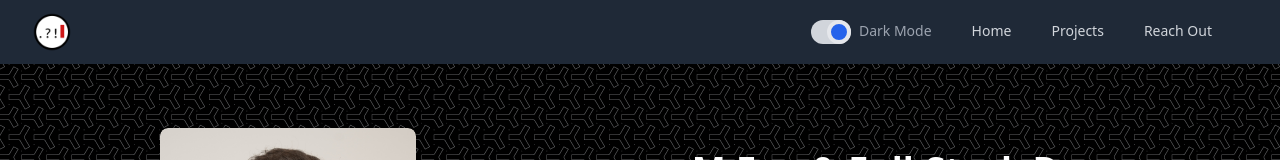
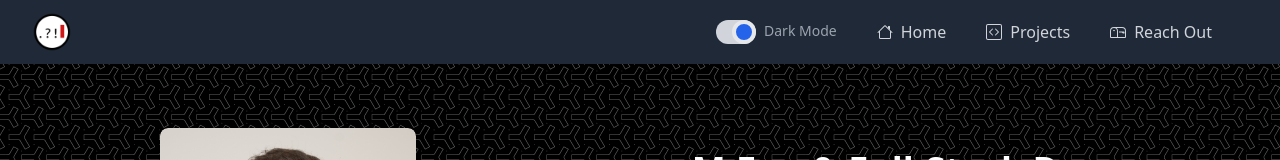
Before and after one commit to etlecoent/portfolio, a React (Create React App) app in the folder frontend/: page / in a window 1280 px wide. Shown: the top 160 px of the page. Built offline with nearby package versions, Linux system fonts and the light colour scheme.

Commit message:
Refactored code to use custom components for navBar items

```diff
--- /dev/null
+++ b/frontend/src/components/NavBarItem.js
@@ -0,0 +1,15 @@
+import { Link } from "react-router-dom";
+
+export default function NavBarItem(props) {
+
+  const {text, svg, url, handleClick} = props;
+
+  return (
+    <Link to={url} className="flex flex-row content-center" onClick={handleClick}>
+      <div className="flex flex-row content-center items-center text-gray-300 hover:text-white px-3 py-2 rounded-md text-base font-medium">
+        {svg}
+        <span className="pl-2">{text}</span>
+      </div>
+    </Link>
+  )
+}
--- a/frontend/src/containers/NavBar.js
+++ b/frontend/src/containers/NavBar.js
@@ -1,7 +1,8 @@
 import { useState } from "react";
 import { Link } from "react-router-dom";
 
-import Toggle from "./../components/Toggle"
+import Toggle from "./../components/Toggle";
+import NavBarItem from "./../components/NavBarItem";
 
 import logo from "../images/logo.png";
 
@@ -19,25 +20,43 @@ const NavBar = (props) => {
               <img className="h-10" src={logo} alt="logo"/>
             </div>
             <div className="hidden md:block">
-              <div className="ml-10 flex items-baseline space-x-4">
-                <div className="text-gray-300  hover:text-white px-3 py-2 rounded-md text-sm font-medium">
+              <div className="ml-10 flex items-center space-x-4">
+                <div className=" flex flex-row items-center text-gray-300  hover:text-white px-3 py-2 rounded-md text-sm font-medium">
                   <Toggle state={darkMode} handleClick={() => setDarkMode(!darkMode)}/>
                 </div>
-                <Link to="/">
-                  <div className="text-gray-300  hover:text-white px-3 py-2 rounded-md text-sm font-medium">
-                    Home
-                  </div>
-                </Link>
-                <Link to="/projects">
-                  <div className="text-gray-300  hover:text-white px-3 py-2 rounded-md text-sm font-medium">
-                    Projects
-                  </div>
-                </Link>
-                <Link to="/reachout">
-                  <div className="text-gray-300  hover:text-white px-3 py-2 rounded-md text-sm font-medium">
-                    Reach Out
-                  </div>
-                </Link>
+
+                <NavBarItem
+                  url={"/"}
+                  text={"Home"}
+                  svg={
+                    <svg xmlns="http://www.w3.org/2000/svg" width="16" height="16" fill="currentColor" class="bi bi-house" viewBox="0 0 16 16">
+                      <path fill-rule="evenodd" d="M2 13.5V7h1v6.5a.5.5 0 0 0 .5.5h9a.5.5 0 0 0 .5-.5V7h1v6.5a1.5 1.5 0 0 1-1.5 1.5h-9A1.5 1.5 0 0 1 2 13.5zm11-11V6l-2-2V2.5a.5.5 0 0 1 .5-.5h1a.5.5 0 0 1 .5.5z"/>
+                      <path fill-rule="evenodd" d="M7.293 1.5a1 1 0 0 1 1.414 0l6.647 6.646a.5.5 0 0 1-.708.708L8 2.207 1.354 8.854a.5.5 0 1 1-.708-.708L7.293 1.5z"/>
+                    </svg>
+                  }
+                />
+
+                <NavBarItem
+                  url={"/projects"}
+                  text={"Projects"}
+                  svg={
+                    <svg xmlns="http://www.w3.org/2000/svg" width="16" height="16" fill="currentColor" class="bi bi-code-square" viewBox="0 0 16 16">
+                      <path d="M14 1a1 1 0 0 1 1 1v12a1 1 0 0 1-1 1H2a1 1 0 0 1-1-1V2a1 1 0 0 1 1-1h12zM2 0a2 2 0 0 0-2 2v12a2 2 0 0 0 2 2h12a2 2 0 0 0 2-2V2a2 2 0 0 0-2-2H2z"/>
+                      <path d="M6.854 4.646a.5.5 0 0 1 0 .708L4.207 8l2.647 2.646a.5.5 0 0 1-.708.708l-3-3a.5.5 0 0 1 0-.708l3-3a.5.5 0 0 1 .708 0zm2.292 0a.5.5 0 0 0 0 .708L11.793 8l-2.647 2.646a.5.5 0 0 0 .708.708l3-3a.5.5 0 0 0 0-.708l-3-3a.5.5 0 0 0-.708 0z"/>
+                    </svg>
+                  }
+                />
+
+                <NavBarItem
+                  url={"/reachout"}
+                  text={"Reach Out"}
+                  svg={
+                    <svg xmlns="http://www.w3.org/2000/svg" width="16" height="16" fill="currentColor" class="bi bi-mailbox" viewBox="0 0 16 16">
+                      <path d="M4 4a3 3 0 0 0-3 3v6h6V7a3 3 0 0 0-3-3zm0-1h8a4 4 0 0 1 4 4v6a1 1 0 0 1-1 1H1a1 1 0 0 1-1-1V7a4 4 0 0 1 4-4zm2.646 1A3.99 3.99 0 0 1 8 7v6h7V7a3 3 0 0 0-3-3H6.646z"/>
+                      <path d="M11.793 8.5H9v-1h5a.5.5 0 0 1 .5.5v1a.5.5 0 0 1-.5.5h-1a.5.5 0 0 1-.354-.146l-.853-.854zM5 7c0 .552-.448 0-1 0s-1 .552-1 0a1 1 0 0 1 2 0z"/>
+                    </svg>
+                  }
+                />
               </div>
             </div>
           </div>
@@ -61,21 +80,41 @@ const NavBar = (props) => {
             <div className="text-gray-300 hover:text-white block px-3 py-2 rounded-md text-base font-medium">
               <Toggle state={darkMode} handleClick={() => setDarkMode(!darkMode)}/>
             </div>
-            <Link to="/">
-              <div className="text-gray-300 hover:text-white block px-3 py-2 rounded-md text-base font-medium">
-                Home
-              </div>
-            </Link>
-            <Link to="/projects">
-              <div className="text-gray-300 hover:text-white block px-3 py-2 rounded-md text-base font-medium">
-                Projects
-              </div>
-            </Link>
-            <Link to="/reachout">
-              <div className="text-gray-300 hover:text-white block px-3 py-2 rounded-md text-base font-medium">
-                Reach Out
-              </div>
-            </Link>
+              <NavBarItem
+                url={"/"}
+                text={"Home"}
+                handleClick={() => setIsOpen(false)}
+                svg={
+                  <svg xmlns="http://www.w3.org/2000/svg" width="16" height="16" fill="currentColor" class="bi bi-house" viewBox="0 0 16 16">
+                    <path fill-rule="evenodd" d="M2 13.5V7h1v6.5a.5.5 0 0 0 .5.5h9a.5.5 0 0 0 .5-.5V7h1v6.5a1.5 1.5 0 0 1-1.5 1.5h-9A1.5 1.5 0 0 1 2 13.5zm11-11V6l-2-2V2.5a.5.5 0 0 1 .5-.5h1a.5.5 0 0 1 .5.5z"/>
+                    <path fill-rule="evenodd" d="M7.293 1.5a1 1 0 0 1 1.414 0l6.647 6.646a.5.5 0 0 1-.708.708L8 2.207 1.354 8.854a.5.5 0 1 1-.708-.708L7.293 1.5z"/>
+                  </svg>
+                }
+              />
+
+              <NavBarItem
+                url={"/projects"}
+                text={"Projects"}
+                handleClick={() => setIsOpen(false)}
+                svg={
+                  <svg xmlns="http://www.w3.org/2000/svg" width="16" height="16" fill="currentColor" class="bi bi-code-square" viewBox="0 0 16 16">
+                    <path d="M14 1a1 1 0 0 1 1 1v12a1 1 0 0 1-1 1H2a1 1 0 0 1-1-1V2a1 1 0 0 1 1-1h12zM2 0a2 2 0 0 0-2 2v12a2 2 0 0 0 2 2h12a2 2 0 0 0 2-2V2a2 2 0 0 0-2-2H2z"/>
+                    <path d="M6.854 4.646a.5.5 0 0 1 0 .708L4.207 8l2.647 2.646a.5.5 0 0 1-.708.708l-3-3a.5.5 0 0 1 0-.708l3-3a.5.5 0 0 1 .708 0zm2.292 0a.5.5 0 0 0 0 .708L11.793 8l-2.647 2.646a.5.5 0 0 0 .708.708l3-3a.5.5 0 0 0 0-.708l-3-3a.5.5 0 0 0-.708 0z"/>
+                  </svg>
+                }
+              />
+
+              <NavBarItem
+                url={"/reachout"}
+                text={"Reach Out"}
+                handleClick={() => setIsOpen(false)}
+                svg={
+                  <svg xmlns="http://www.w3.org/2000/svg" width="16" height="16" fill="currentColor" class="bi bi-mailbox" viewBox="0 0 16 16">
+                    <path d="M4 4a3 3 0 0 0-3 3v6h6V7a3 3 0 0 0-3-3zm0-1h8a4 4 0 0 1 4 4v6a1 1 0 0 1-1 1H1a1 1 0 0 1-1-1V7a4 4 0 0 1 4-4zm2.646 1A3.99 3.99 0 0 1 8 7v6h7V7a3 3 0 0 0-3-3H6.646z"/>
+                    <path d="M11.793 8.5H9v-1h5a.5.5 0 0 1 .5.5v1a.5.5 0 0 1-.5.5h-1a.5.5 0 0 1-.354-.146l-.853-.854zM5 7c0 .552-.448 0-1 0s-1 .552-1 0a1 1 0 0 1 2 0z"/>
+                  </svg>
+                }
+              />
           </div>
         </div>
       )}
```
